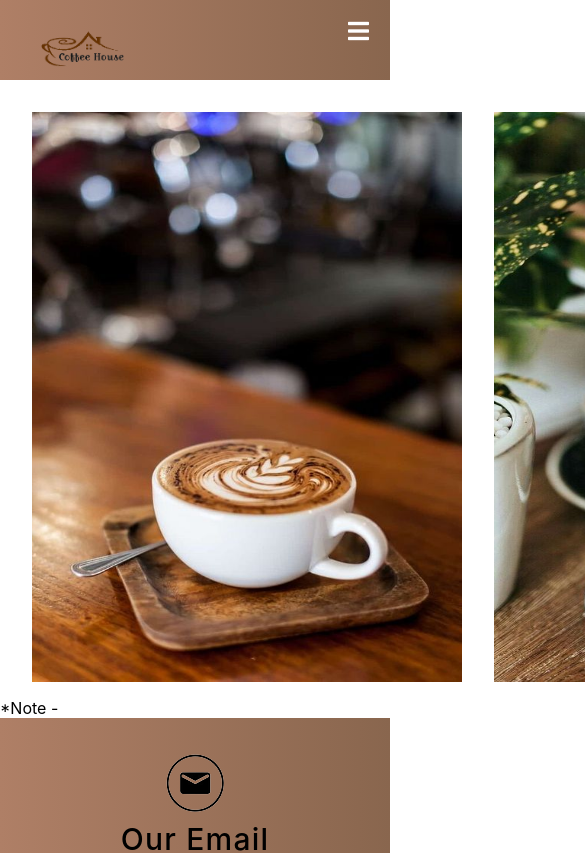
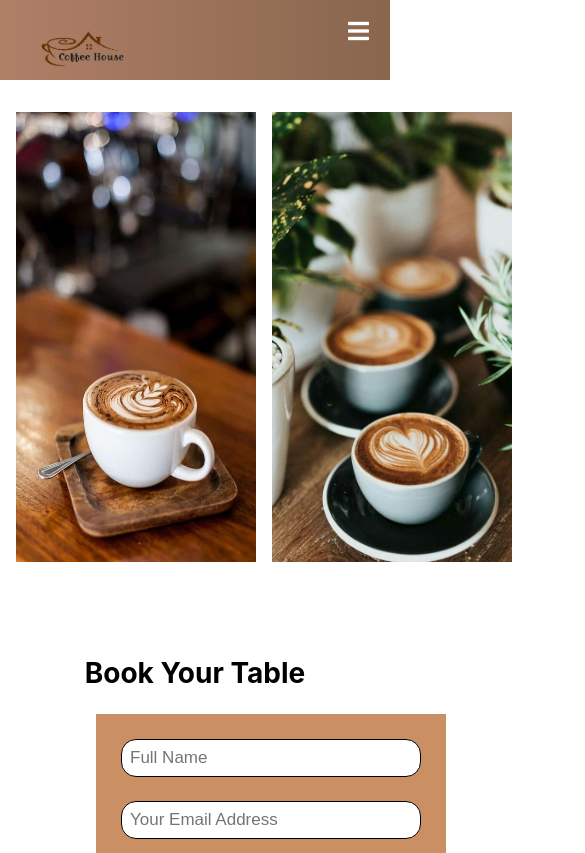
Before and after one commit to PamodaSilva/Final-Project-CoffeeHouse, a React (Create React App) app: page /Booking in a window 390 px wide. Shown: the top 853 px of the page, 585 px wide, since content can reach past the window. Built offline with nearby package versions, Linux system fonts and the light colour scheme.

Commit message:
Added Note on Booking Page

```diff
--- a/src/root/frontend/Booking/Booking.css
+++ b/src/root/frontend/Booking/Booking.css
@@ -38,3 +38,37 @@
     border-radius: 15px;
     font-size: 17px;
 }
+
+.Note > p {
+    font-size: 18px;
+    margin-left: 2.5em;
+    margin-bottom: .5em;
+}
+
+.noteH{
+    color: red;
+    font-weight: bold;
+    margin-top: .5em;
+}
+@media screen and (max-width: 900px) {
+    .bookingContent{
+        display: flex;
+        flex-direction: column;
+    }
+
+    .bookingImage > img{
+        height: 450px;
+        width: 240px;
+        margin-left: 1em;
+    }
+
+    .Booking{
+        width: 350px;
+        margin-left: 6em;
+    }
+
+    .bookingForm > h3{
+        margin-top: .5em;
+        font-size: 28px;
+    }
+}
--- a/src/root/frontend/Booking/Booking.js
+++ b/src/root/frontend/Booking/Booking.js
@@ -30,7 +30,8 @@ function Booking() {
         </div>
       </div>
       <div className='Note'>
-        <p> *Note - </p>
+        <p className='noteH'> *Note :-</p>
+        <p> Registration is not mandatory. You can also book the table as a guest. </p>
       </div>
       <Footer/>
     </div>
```
